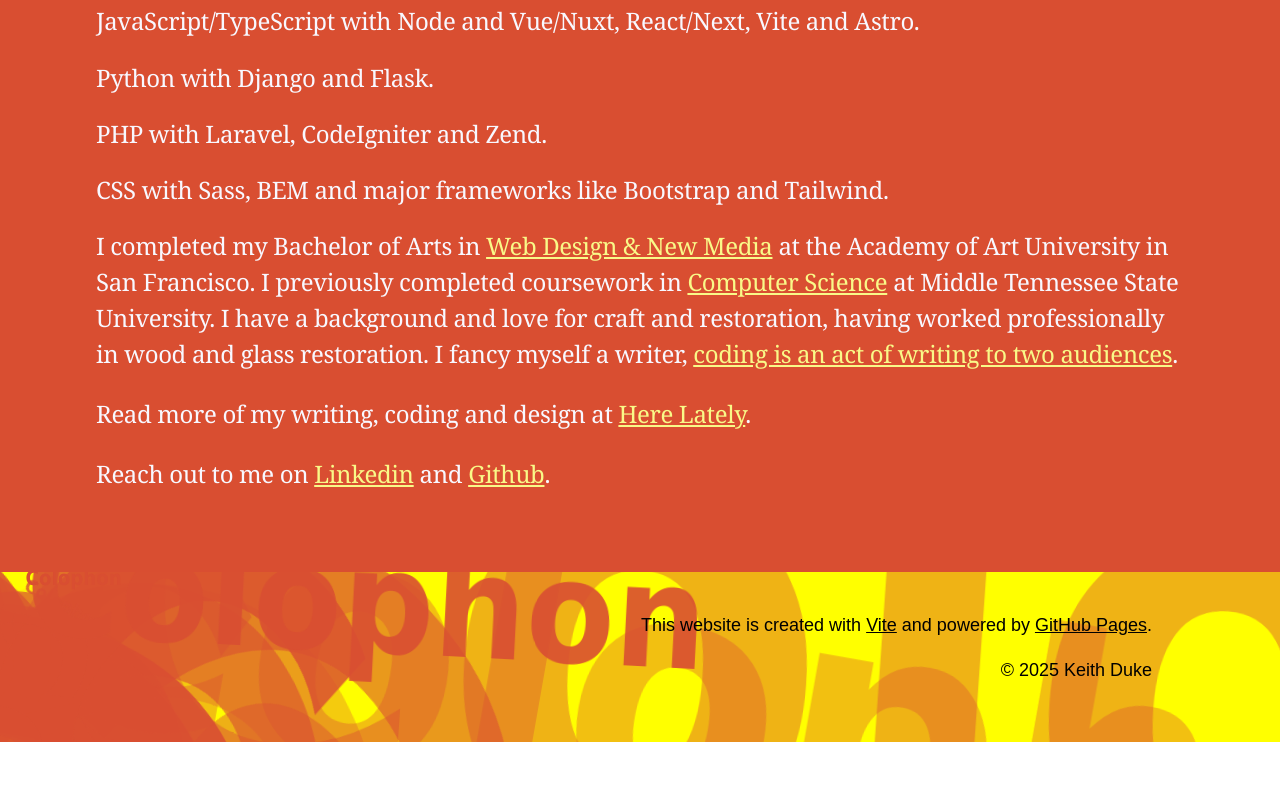
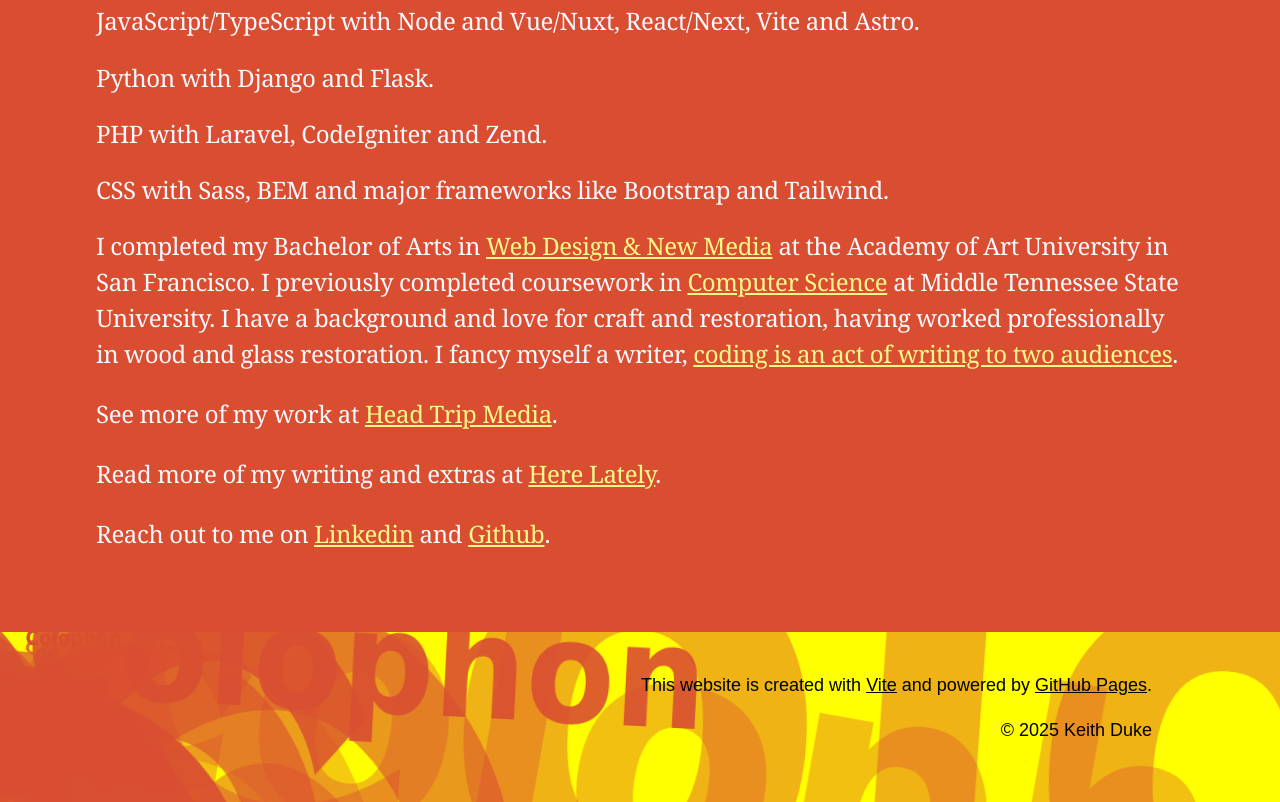
Before and after one commit to keithduke/keithduke.github.io, a website built with Vite: page index.html in a window 1280 px wide. Shown: the part 1110-1912 px from the top of the page. Before the commit the page ends 1852 px from the top, so only its background shows below. Built offline with nearby package versions, Linux system fonts and the light colour scheme.

Commit message:
Adding link to head trip

```diff
--- a/index.html
+++ b/index.html
@@ -60,7 +60,8 @@
           is an act of writing to two audiences</a>.
       </p>
 
-      <p>Read more of my writing, coding and design at <a href="https://www.herelately.com">Here Lately</a>.</p>
+      <p>See more of my work at <a href="https://headtrip.media">Head Trip Media</a>.</p>
+      <p>Read more of my writing and extras at <a href="https://www.herelately.com">Here Lately</a>.</p>
 
       <p>Reach out to me on
         <a href="https://www.linkedin.com/in/keith-duke-8488345/">Linkedin</a> and <a href="https://github.com/keithduke">Github</a>.
```
